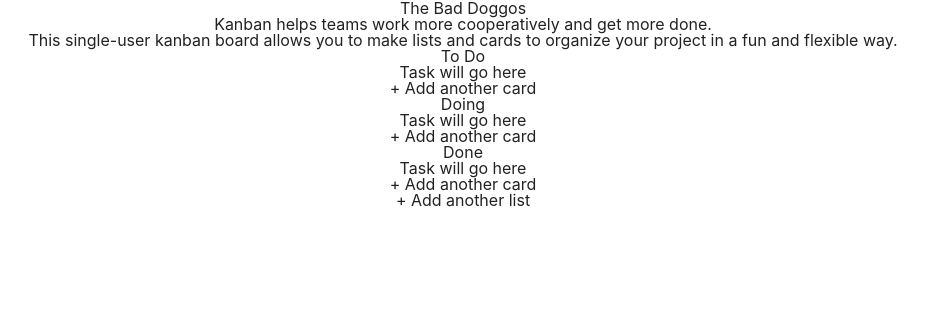
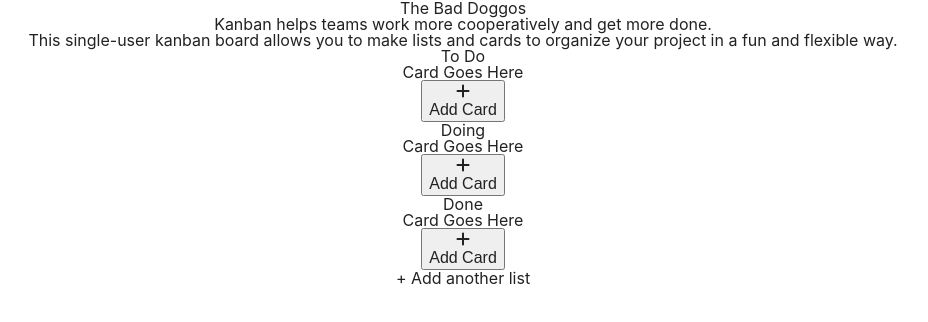
Before and after one commit to The-Bad-Doggos/kanban, a React (Create React App) app: page / in a window 1280 px wide. Shown: the top 322 px of the page, without its empty margins (177-1105 px from the left). Built offline with nearby package versions, Linux system fonts and the light colour scheme.

Commit message:
Built out some more of Column.js

```diff
--- a/public/index.html
+++ b/public/index.html
@@ -23,8 +23,9 @@
       Unlike "/favicon.ico" or "favicon.ico", "%PUBLIC_URL%/favicon.ico" will
       work correctly both with client-side routing and a non-root public URL.
       Learn how to configure a non-root public URL by running `npm run build`.
-    -->
-    <title>React App</title>
+		-->
+		<script src="https://kit.fontawesome.com/4a47d5fc4f.js" crossorigin="anonymous"></script>
+    <title>Kanban</title>
   </head>
   <body>
     <noscript>You need to enable JavaScript to run this app.</noscript>
--- a/src/components/AddTask.js
+++ b/src/components/AddTask.js
@@ -1,11 +1,18 @@
 import React from "react";
+
+const addCard = () => {
+	alert("clikced")
+}
 
 const AddTask = () => {
   return (
     <div>
-      <p>
-        <span>+</span> Add another card
-      </p>
+			<button title="Add another card" onClick={addCard}>
+				<i class="fas fa-plus"></i>
+				<p>
+					Add Card
+				</p>
+			</button>
     </div>
   );
 };
--- /dev/null
+++ b/src/components/Cards.js
@@ -0,0 +1,11 @@
+import React from "react";
+
+const Cards = () => {
+	return (
+		<div>
+			<h1>Card Goes Here</h1>
+		</div>
+	)
+}
+
+export default Cards;
--- a/src/components/Column.js
+++ b/src/components/Column.js
@@ -1,4 +1,5 @@
 import React from "react";
+import Cards from "./Cards"
 import AddTask from "./AddTask";
 
 const Column = ({ name }) => {
@@ -6,7 +7,8 @@ const Column = ({ name }) => {
     <div>
       <h3>{name}</h3>
       <div>
-        <p>Task will go here</p>
+				<Cards />
+        {/* <p>Task will go here</p> */}
       </div>
       <AddTask />
     </div>
```
